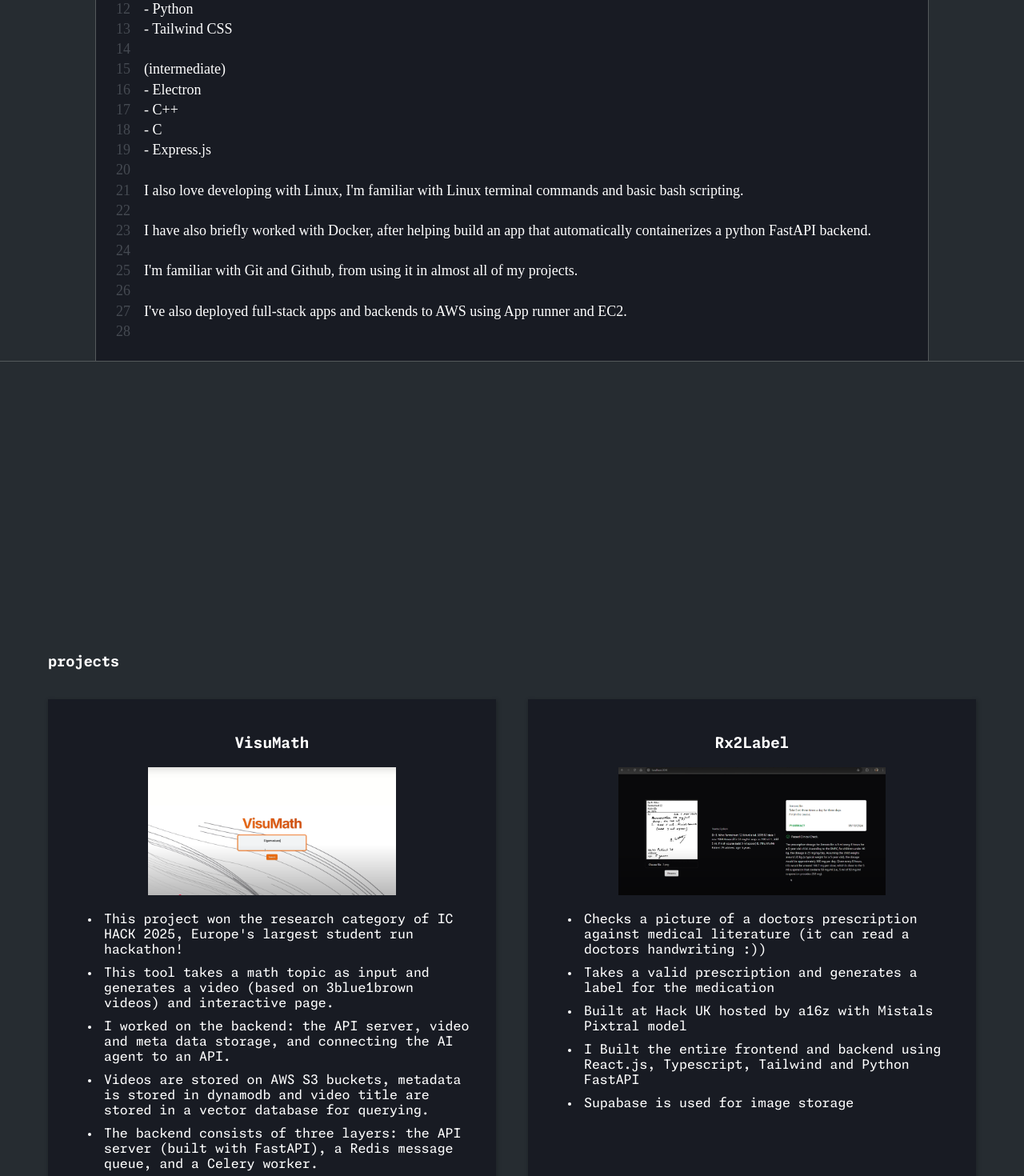
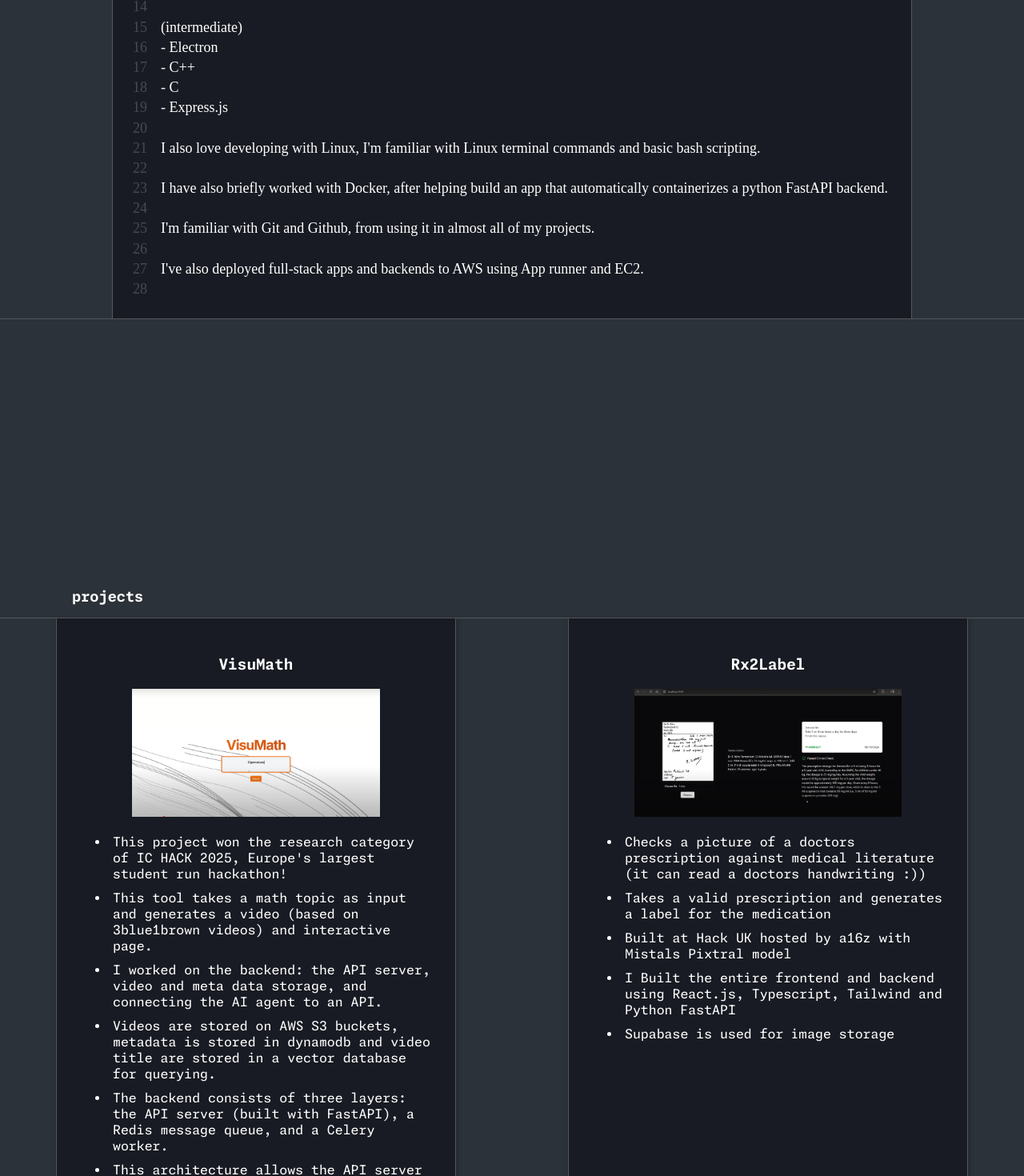
Before and after one commit to jaym-01/jellyware, a Next.js app: page / in a window 1280 px wide. Shown: the part 1300-2770 px from the top of the page at 80% size. Built offline with nearby package versions, Linux system fonts and the light colour scheme.

Commit message:
updated project styles and font

```diff
--- a/src/components/Home/Projects/Projects.tsx
+++ b/src/components/Home/Projects/Projects.tsx
@@ -13,28 +13,21 @@
 }) {
   return (
     <div className={styles.projectWrapper}>
-      <div className={styles.container} {...props}>
       <h2>projects</h2>
       <div className={styles.projectGrid}>
         {projects.map((project, i) => (
           <motion.div
             key={i}
+            className={styles.projectContainer}
             initial={{
               opacity: 0,
-                // translateX: -30,
-                // translateY: -30,
             }}
             whileInView={{
               opacity: 1,
-                // translateX: 0,
-                // translateY: 0,
             }}
             transition={{
               duration: 0.3 * ((i + 2) / 2),
               ease: "easeInOut",
-              }}
-              style={{
-                display: "flex",
             }}
             viewport={{
               root: parentRef,
@@ -43,7 +36,6 @@
             <ProjectBox project={project} />
           </motion.div>
         ))}
-        </div>
       </div>
     </div>
   );
@@ -70,7 +62,6 @@
             height: "100%",
             width: "auto",
             maxWidth: "70vw",
-            // borderRadius: "10px",
           }}
         />
       </div>
--- a/src/styles/components/home/projects.module.scss
+++ b/src/styles/components/home/projects.module.scss
@@ -1,31 +1,32 @@
 @use "../../variables.module" as *;
 
-.projectWrapper {
-  padding-left: $background-padding;
-  padding-right: $background-padding;
-}
+$px: $background-padding + 20px;
 
-.container {
-  background-color: transparent;
-  border-radius: $rad;
-  padding: 30px;
-}
-
-.container h2 {
+.projectWrapper h2 {
+  padding-left: $px + 40px;
   font-size: 18px;
-  padding-bottom: 20px;
 }
 
 .projectGrid {
-  display: grid;
-  grid-template-columns: 1fr 1fr;
-  gap: 40px;
+  display: flex;
+  flex-wrap: wrap;
+  row-gap: 40px;
 }
 
-$opacity: 0.3;
+.projectContainer {
+  flex: 1;
+  display: flex;
+  justify-content: center;
+
+  border-top: 1px solid $border-color;
+  border-bottom: 1px solid $border-color;
+
+  padding-left: $px;
+  padding-right: $px;
+}
+
 .projectBox {
   border-radius: $rad;
-  flex-grow: 1;
   background-color: $primaryColor;
   padding: 25px;
   box-shadow: 1px 2px 5px 1px rgba(0, 0, 0, 0.2);
@@ -33,11 +34,20 @@
 
   display: flex;
   flex-direction: column;
+
+  width: 500px;
+
+  border-left: 1px solid $border-color;
+  border-right: 1px solid $border-color;
+  border-top: 1px solid transparent;
+  border-bottom: 1px solid transparent;
 }
 
 .projectBox:hover {
   transform: translate(-5px, -5px);
   box-shadow: 5px 5px 0px 0px rgba(0, 0, 0, 0.2);
+  border-top: 1px solid $border-color;
+  border-bottom: 1px solid $border-color;
 }
 
 .imgWrapper {
@@ -57,27 +67,16 @@
   color: #6fc7c0;
 }
 
-@media screen and (max-width: $smallScreenThreshold) {
-  .projectGrid {
-    display: grid;
-    grid-template-columns: 1fr;
-  }
-
-  .container {
-    padding: 15px;
-  }
-
+@media screen and (max-width: 400px) {
   .projectBox {
-    padding: 5px;
+    padding: 20px;
+    width: 280px;
   }
 
   .projectBox li {
     font-size: 14px;
   }
-
-  .container h2 {
-    font-size: 18px;
-    padding-bottom: 20px;
-    padding-left: 20px;
+  .projectBox ul {
+    padding-left: 5px;
   }
 }
--- a/src/styles/global.css
+++ b/src/styles/global.css
@@ -17,4 +17,5 @@
 
 * {
   scroll-margin-top: 200px;
+  box-sizing: border-box;
 }
--- a/src/styles/variables.module.scss
+++ b/src/styles/variables.module.scss
@@ -1,4 +1,4 @@
-$darkBackground: #262c31;
+$darkBackground: #2c3239;
 $primaryColor: #181b23;
 $blinking-animation: cursorAnimation 1.3s steps(1, start) 0s infinite;
 $smallScreenThreshold: 950px;
```
Also changed, not shown: src/app/MonaspaceNeonVarVF.ttf. Lines whose indentation alone changed are shown as unchanged.
